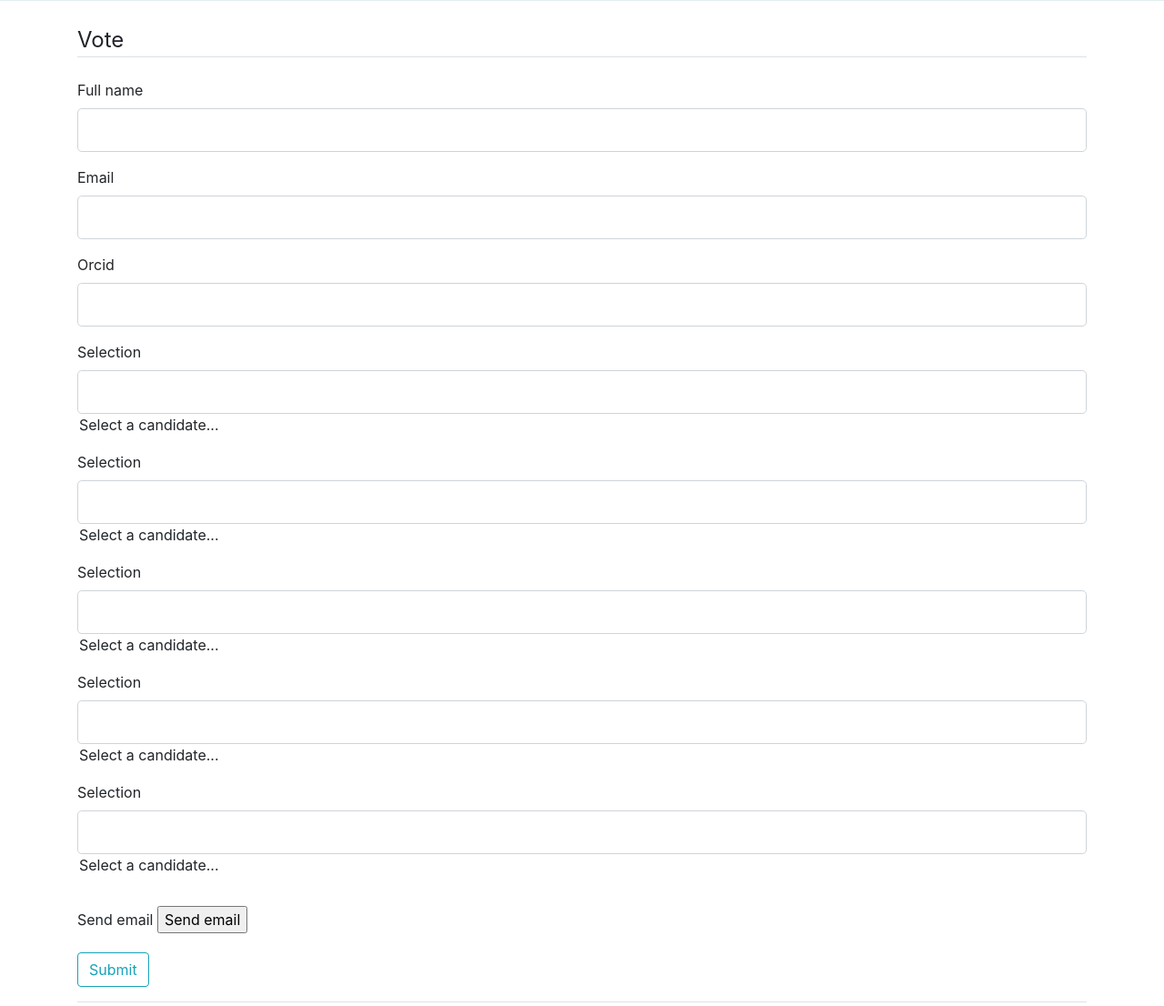
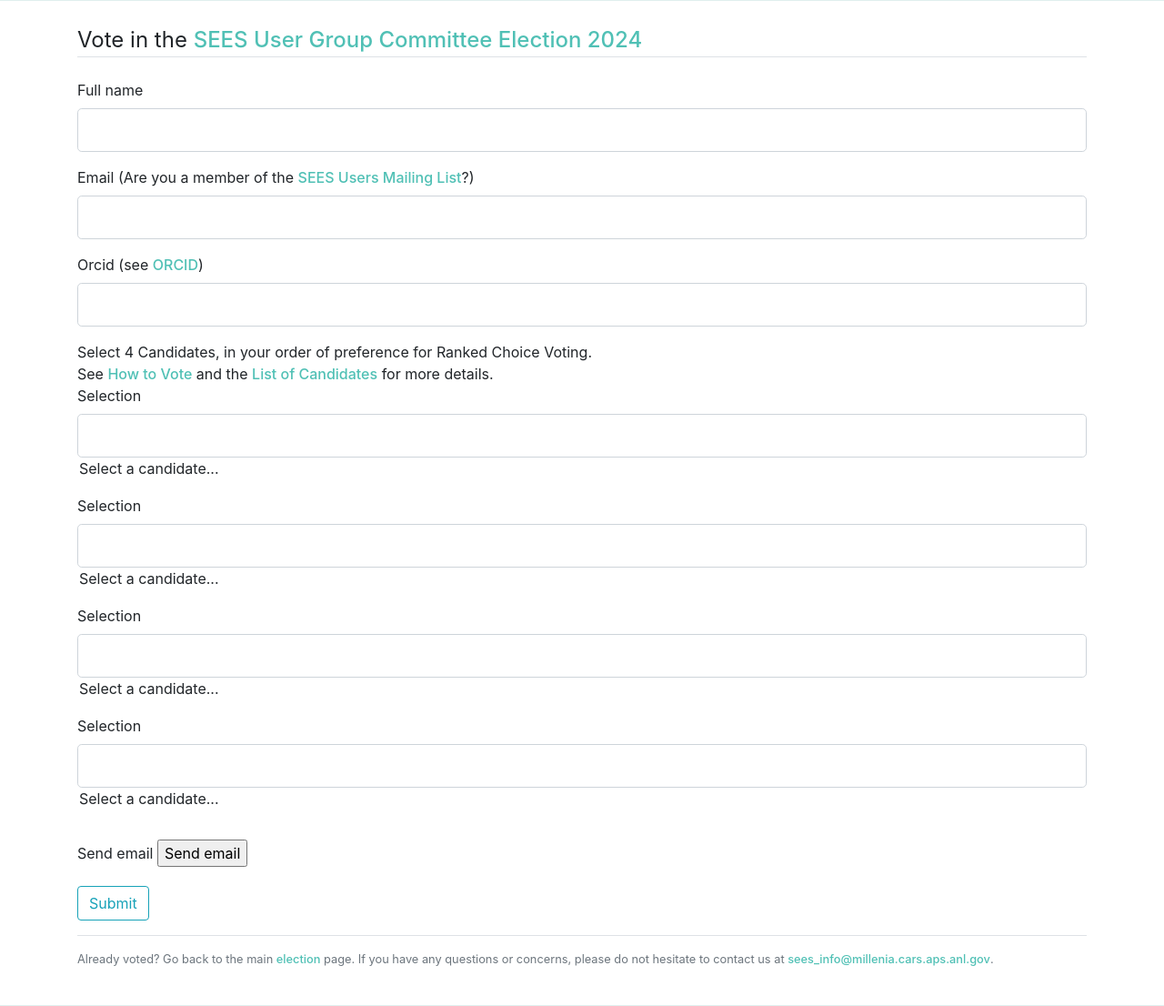
Before and after one commit to skordaschristofanis/sees-voting-app, a Python web app: template sees_voting_app/templates/vote.html in a window 1280 px wide. Shown: the part 395-1501 px from the top of the page at 91% size. Run offline with Jinja, Linux system fonts and the light colour scheme; the template is opened without the code that fills it, so the values that code supplies are empty, except form fields; form fields are guessed from the names that the template uses; some libraries are stand-ins or nearby versions.

Commit message:
Changed vote.html

```diff
--- a/sees_voting_app/templates/vote.html
+++ b/sees_voting_app/templates/vote.html
@@ -13,7 +13,10 @@
         <form method="POST" action="">
             {{ form.hidden_tag() }}
             <fieldset class="form-group">
-                <legend class="border-bottom mb-4">Vote</legend>
+              <legend class="border-bottom mb-4">Vote in the
+              <a href=https://seescience.org/usergroup_election2024/>SEES User
+              Group Committee Election 2024</a>       </legend>
+
                 <!-- Full Name Field -->
                 <div class="form-group">
                     {{ form.full_name.label(class="form-control-label") }}
@@ -30,7 +33,10 @@
                 </div>
                 <!-- Email Field -->
                 <div class="form-group">
-                    {{ form.email.label(class="form-control-label") }}
+                    {{ form.email.label(class="form-control-label") }} (Are you a
+                    member of the
+                    <a href=https://millenia.cars.aps.anl.gov/mailman/listinfo/sees_users/>
+                    SEES Users Mailing List</a>?)
                     {% if form.email.errors %}
                         {{ form.email(class="form-control form-control-lg is-invalid") }}
                         <div class="invalid-feedback">
@@ -44,7 +50,8 @@
                 </div>
                 <!-- ORCID iD Field -->
                 <div class="form-group">
-                    {{ form.orcid_id.label(class="form-control-label") }}
+                    {{ form.orcid_id.label(class="form-control-label") }} (see
+                    <a href=https://orcid.org>ORCID</a>)
                     {% if form.orcid_id.errors %}
                         {{ form.orcid_id(id="orcid", class="form-control form-control-lg is-invalid") }}
                         <div class="invalid-feedback">
@@ -55,6 +62,14 @@
                     {% else %}
                         {{ form.orcid_id(id="orcid", class="form-control form-control-lg") }}
                     {% endif %}
+                </div>
+                <div>
+                  Select 4 Candidates, in your order of preference for Ranked
+                  Choice Voting. <br>See
+                  <a href=https://seescience.org/usergroup_election2024/#how_to_vote>How to
+                    Vote</a> and the
+                  <a href=https://seescience.org/usergroup_election2024/#candidates>List
+                  of Candidates</a> for more details.
                 </div>
                 <!-- Candidate 1st Selection -->
                 <div class="form-group">
@@ -116,21 +131,6 @@
                     {% endif %}
                     <option value="" selected>Select a candidate...</option>
                 </div>
-                <!-- Candidate 5th Selection -->
-                <div class="form-group">
-                    {{ form.selection_5.label(class="form-control-label") }}
-                    {% if form.selection_5.errors %}
-                        {{ form.selection_5(class="form-control form-control-lg is-invalid choice") }}
-                        <div class="invalid-feedback">
-                            {% for error in form.selection_5.errors %}
-                                <span>{{ error }}</span>
-                            {% endfor %}
-                        </div>
-                    {% else %}
-                        {{ form.selection_5(class="form-control form-control-lg choice") }}
-                    {% endif %}
-                    <option value="" selected>Select a candidate...</option>
-                </div>
             </fieldset>
             <!-- Confirmation Email Checkbox -->
             <div class="form-group">
@@ -146,7 +146,7 @@
     <!-- Return to SEES main page -->
     <div class="border-top pt-3">
         <small class="text-muted">
-            Already voted? Go back to the main <a href="https://seescience.org">election</a> page.
+            <p>Already voted? Go back to the main <a href="https://seescience.org/usergroup_election2024/">election</a> page. If you have any questions or concerns, please do not hesitate to contact us at <a href="mailto:sees_info@millenia.cars.aps.anl.gov">sees_info@millenia.cars.aps.anl.gov</a>.</p>
         </small>
     </div>
 {% endblock content %}
```
